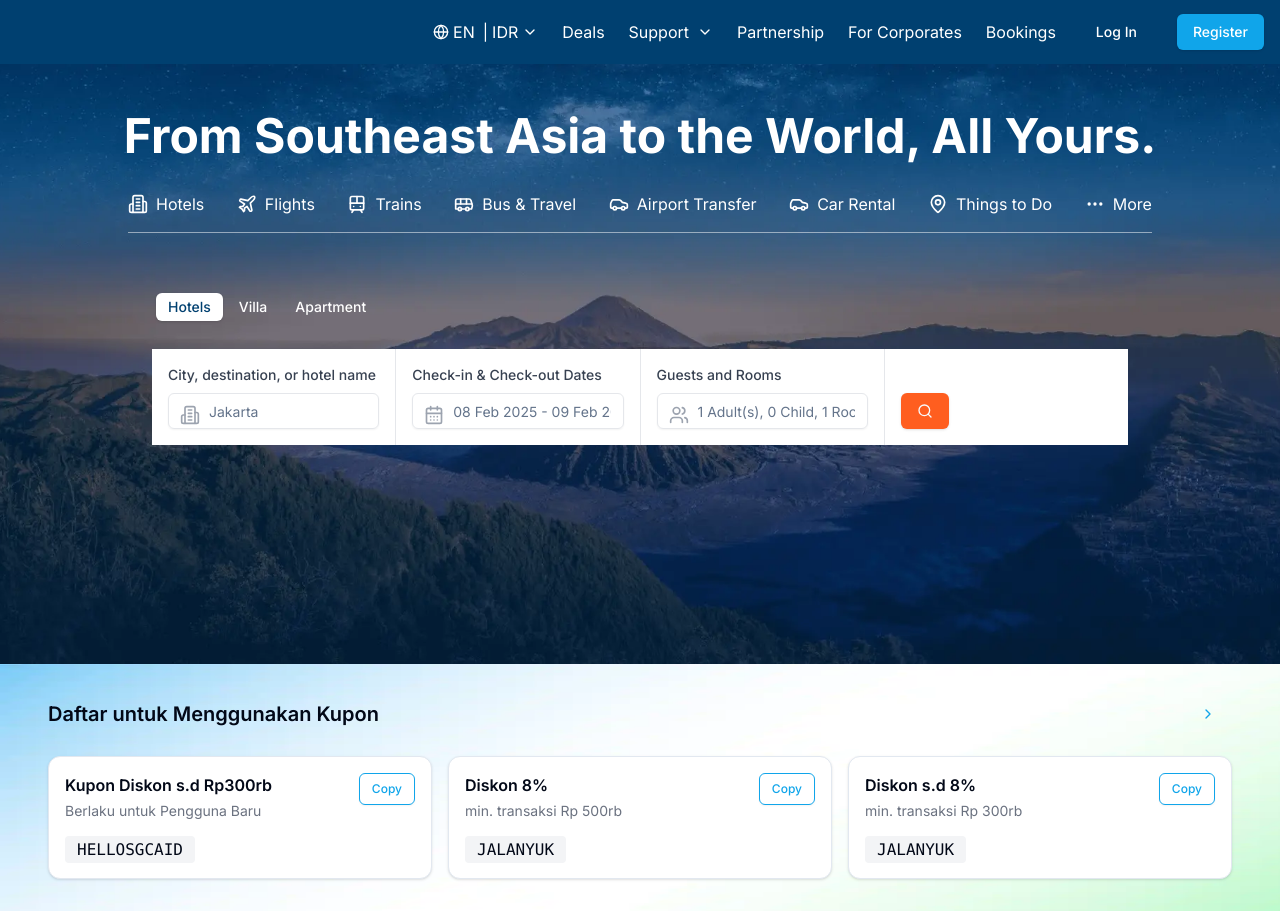
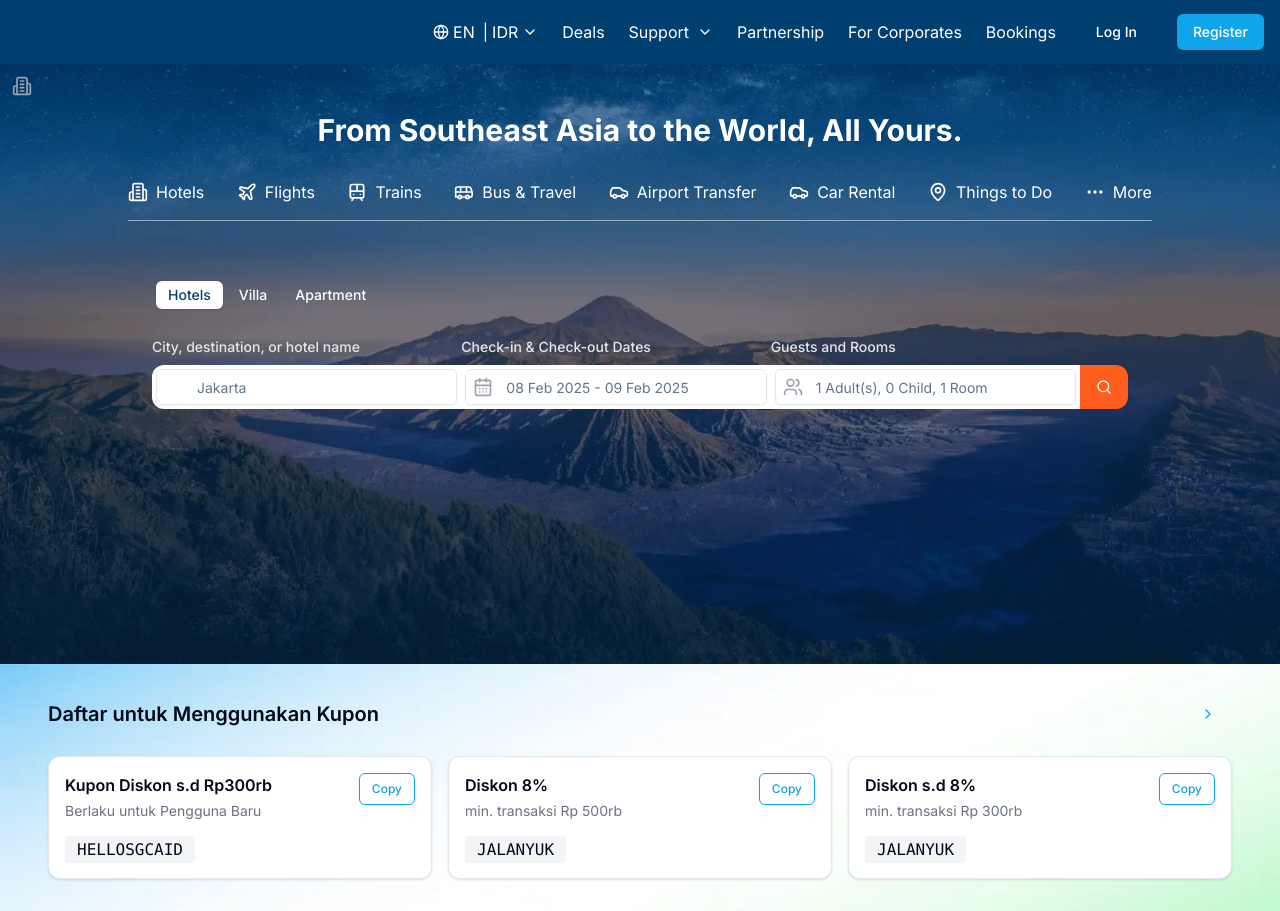
Before and after one commit to kanzff/DNA-Travel, a Next.js app: page / in a window 1280 px wide. Built offline with nearby package versions, Linux system fonts and the light colour scheme.

Commit message:
fix search bar

```diff
--- a/components/hero-section.tsx
+++ b/components/hero-section.tsx
@@ -15,7 +15,7 @@ export function HeroSection() {
     >
       {/* Hero Heading */}
       <div className="pt-12 pb-4">
-        <h1 className="text-4xl md:text-5xl font-bold text-white text-center">
+        <h1 className="text-2xl md:text-3xl font-bold text-white text-center">
           From Southeast Asia to the World, All Yours.
         </h1>
       </div>
@@ -49,39 +49,39 @@ export function HeroSection() {
             </TabsList>
           </Tabs>
 
-          <div className="grid md:grid-cols-4 gap-px bg-gray-200">
-            <div className="bg-white p-4">
-              <label className="text-sm font-medium mb-2 block text-gray-700">City, destination, or hotel name</label>
-              <div className="relative">
+          <div className="flex w-full">
+            <div className="w-full">
+              <label className="text-sm font-medium mb-2 block text-gray-200 ">City, destination, or hotel name</label>
+              <div className=" bg-white p-1 rounded-l-xl">
                 <Building2 className="absolute left-3 top-3 h-5 w-5 text-gray-400" />
-                <Input placeholder="Jakarta" className="pl-10 border-gray-200 text-gray-700 placeholder-gray-400" />
+                <Input placeholder="Jakarta" className="pl-10 border-gray-200 text-gray-200 placeholder-gray-400" />
               </div>
             </div>
 
-            <div className="bg-white p-4">
-              <label className="text-sm font-medium mb-2 block text-gray-700">Check-in & Check-out Dates</label>
-              <div className="relative">
+            <div className="w-full">
+              <label className="text-sm font-medium mb-2 block text-gray-200">Check-in & Check-out Dates</label>
+              <div className="relative bg-white p-1">
                 <CalendarDays className="absolute left-3 top-3 h-5 w-5 text-gray-400" />
                 <Input
                   placeholder="08 Feb 2025 - 09 Feb 2025"
-                  className="pl-10 border-gray-200 text-gray-700 placeholder-gray-400"
+                  className="pl-10 border-gray-200 text-gray-200 placeholder-gray-400"
                 />
               </div>
             </div>
 
-            <div className="bg-white p-4">
-              <label className="text-sm font-medium mb-2 block text-gray-700">Guests and Rooms</label>
-              <div className="relative">
+            <div className="w-full">
+              <label className="text-sm font-medium mb-2 block text-gray-200">Guests and Rooms</label>
+              <div className="relative bg-white p-1">
                 <Users className="absolute left-3 top-3 h-5 w-5 text-gray-400" />
                 <Input
                   placeholder="1 Adult(s), 0 Child, 1 Room"
-                  className="pl-10 border-gray-200 text-gray-700 placeholder-gray-400"
+                  className="pl-10 border-gray-200 text-gray-200 placeholder-gray-400"
                 />
               </div>
             </div>
 
-            <div className="bg-white p-4 flex items-end">
-              <Button className="w-auto px-4 bg-[#FF5E1F] hover:bg-[#FF5E1F]/90">
+            <div className="flex items-end">
+              <Button className="w-auto h-11 px-4 bg-[#FF5E1F] hover:bg-[#FF5E1F]/90 rounded-none rounded-r-xl">
                 <Search className="w-5 h-5" />
               </Button>
             </div>
```
